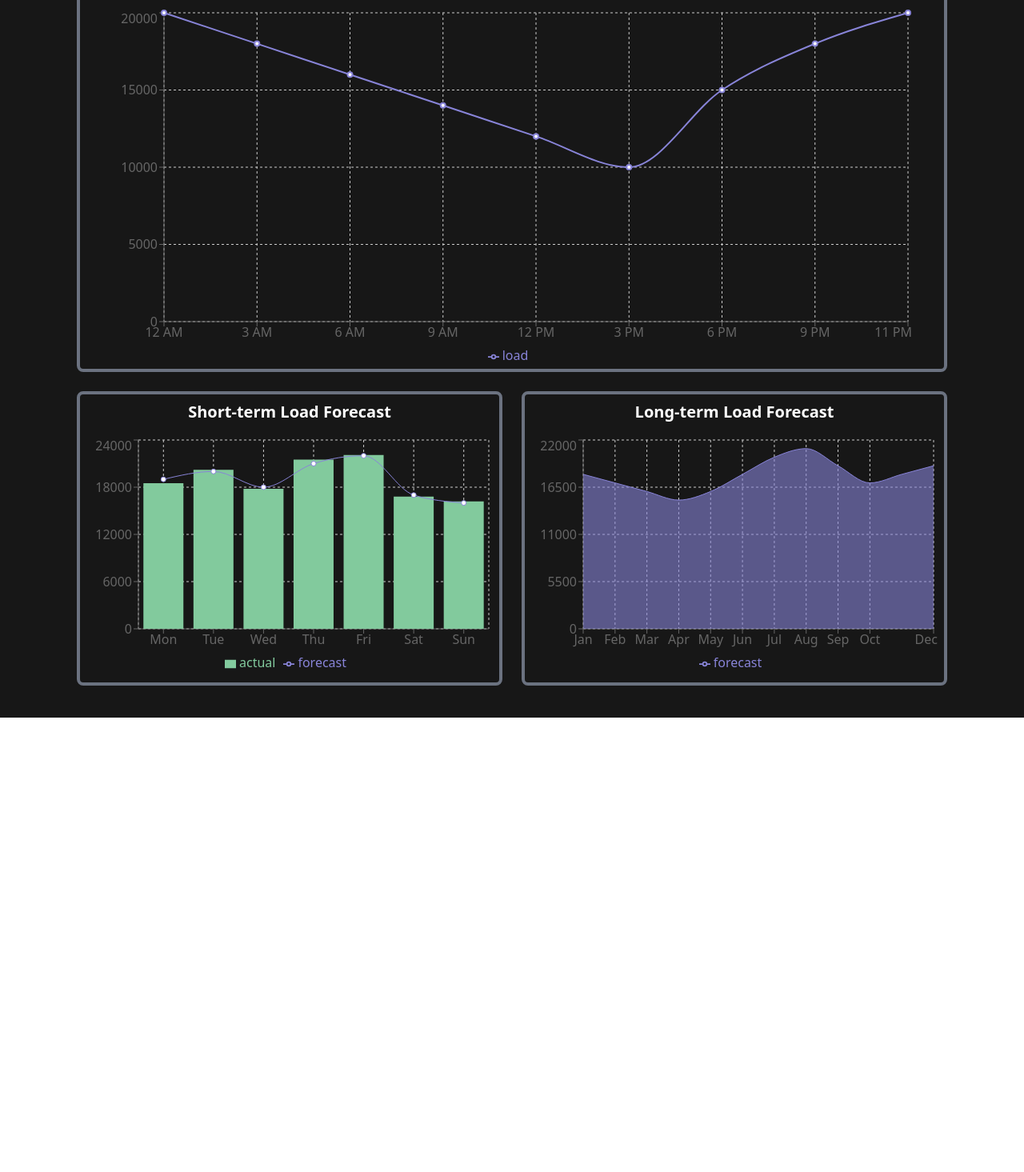
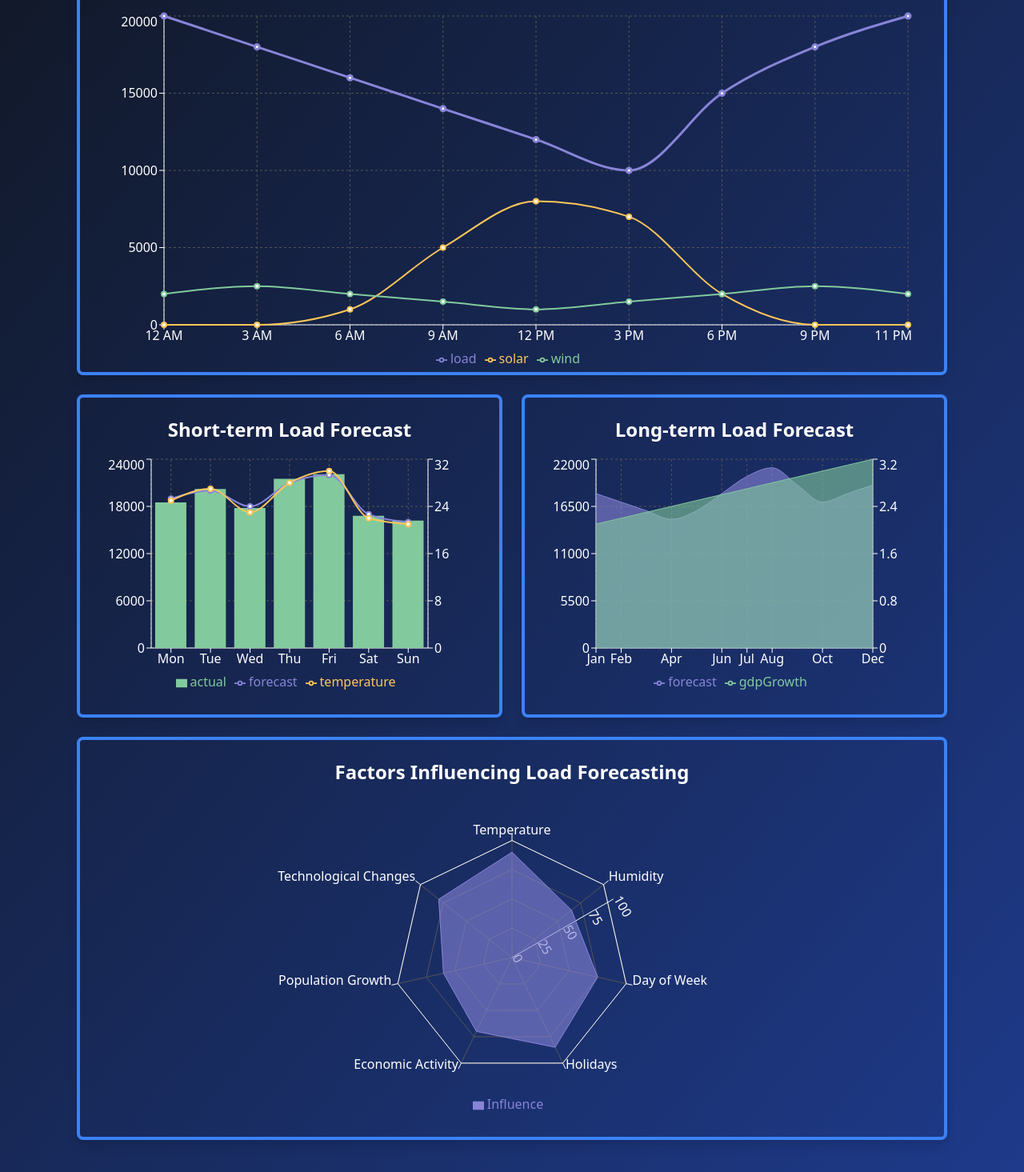
Before and after one commit to DJ-BoT07/Sih-Proto, a Next.js app: page /chart in a window 1280 px wide. Shown: the part 169-1634 px from the top of the page at 80% size. Before the commit the page ends 1066 px from the top, so only its background shows below. Built offline with nearby package versions, Linux system fonts and the light colour scheme.

Commit message:
graphs done

```diff
--- /dev/null
+++ b/app/chart/AdditionalInsightsChart.js
@@ -0,0 +1,37 @@
+import React from "react";
+import {
+  RadarChart,
+  PolarGrid,
+  PolarAngleAxis,
+  PolarRadiusAxis,
+  Radar,
+  Legend,
+  ResponsiveContainer
+} from "recharts";
+
+const factorsData = [
+  { factor: 'Temperature', influence: 90 },
+  { factor: 'Humidity', influence: 65 },
+  { factor: 'Day of Week', influence: 75 },
+  { factor: 'Holidays', influence: 85 },
+  { factor: 'Economic Activity', influence: 70 },
+  { factor: 'Population Growth', influence: 60 },
+  { factor: 'Technological Changes', influence: 80 },
+];
+
+export default function AdditionalInsightsChart() {
+  return (
+    <div className="w-full h-full">
+      <h2 className="text-center text-2xl font-bold mb-4 text-white">Factors Influencing Load Forecasting</h2>
+      <ResponsiveContainer width="100%" height={400}>
+        <RadarChart cx="50%" cy="50%" outerRadius="80%" data={factorsData}>
+          <PolarGrid stroke="#555" />
+          <PolarAngleAxis dataKey="factor" stroke="#fff" />
+          <PolarRadiusAxis angle={30} domain={[0, 100]} stroke="#fff" />
+          <Radar name="Influence" dataKey="influence" stroke="#8884d8" fill="#8884d8" fillOpacity={0.6} />
+          <Legend />
+        </RadarChart>
+      </ResponsiveContainer>
+    </div>
+  );
+}
--- a/app/chart/CurrentLoadChart.js
+++ b/app/chart/CurrentLoadChart.js
@@ -11,29 +11,31 @@ import {
 } from "recharts";
 
 const newDelhiDuckCurveData = [
-  { time: '12 AM', load: 20000 },
-  { time: '3 AM', load: 18000 },
-  { time: '6 AM', load: 16000 },
-  { time: '9 AM', load: 14000 },
-  { time: '12 PM', load: 12000 },
-  { time: '3 PM', load: 10000 },
-  { time: '6 PM', load: 15000 },
-  { time: '9 PM', load: 18000 },
-  { time: '11 PM', load: 20000 },
+  { time: '12 AM', load: 20000, solar: 0, wind: 2000 },
+  { time: '3 AM', load: 18000, solar: 0, wind: 2500 },
+  { time: '6 AM', load: 16000, solar: 1000, wind: 2000 },
+  { time: '9 AM', load: 14000, solar: 5000, wind: 1500 },
+  { time: '12 PM', load: 12000, solar: 8000, wind: 1000 },
+  { time: '3 PM', load: 10000, solar: 7000, wind: 1500 },
+  { time: '6 PM', load: 15000, solar: 2000, wind: 2000 },
+  { time: '9 PM', load: 18000, solar: 0, wind: 2500 },
+  { time: '11 PM', load: 20000, solar: 0, wind: 2000 },
 ];
 
 export default function CurrentLoadChart() {
   return (
     <div className="w-full h-full">
-      <h2 className="text-center text-xl font-bold mb-4 text-white">New Delhi Electricity Load - Duck Curve Effect</h2>
+      <h2 className="text-center text-2xl font-bold mb-4 text-white">New Delhi Electricity Load - Duck Curve Effect</h2>
       <ResponsiveContainer width="100%" height={450}>
         <LineChart data={newDelhiDuckCurveData}>
-          <CartesianGrid strokeDasharray="3 3" />
-          <XAxis dataKey="time" />
-          <YAxis />
-          <Tooltip />
+          <CartesianGrid strokeDasharray="3 3" stroke="#555" />
+          <XAxis dataKey="time" stroke="#fff" />
+          <YAxis stroke="#fff" />
+          <Tooltip contentStyle={{ backgroundColor: '#333', border: 'none' }} />
           <Legend />
-          <Line type="monotone" dataKey="load" stroke="#8884d8" strokeWidth={2} />
+          <Line type="monotone" dataKey="load" stroke="#8884d8" strokeWidth={3} />
+          <Line type="monotone" dataKey="solar" stroke="#ffc658" strokeWidth={2} />
+          <Line type="monotone" dataKey="wind" stroke="#82ca9d" strokeWidth={2} />
         </LineChart>
       </ResponsiveContainer>
     </div>
--- a/app/chart/LongTermForecastChart.js
+++ b/app/chart/LongTermForecastChart.js
@@ -11,32 +11,34 @@ import {
 } from "recharts";
 
 const longTermForecastData = [
-  { month: 'Jan', forecast: 18000 },
-  { month: 'Feb', forecast: 17000 },
-  { month: 'Mar', forecast: 16000 },
-  { month: 'Apr', forecast: 15000 },
-  { month: 'May', forecast: 16000 },
-  { month: 'Jun', forecast: 18000 },
-  { month: 'Jul', forecast: 20000 },
-  { month: 'Aug', forecast: 21000 },
-  { month: 'Sep', forecast: 19000 },
-  { month: 'Oct', forecast: 17000 },
-  { month: 'Nov', forecast: 18000 },
-  { month: 'Dec', forecast: 19000 },
+  { month: 'Jan', forecast: 18000, gdpGrowth: 2.1 },
+  { month: 'Feb', forecast: 17000, gdpGrowth: 2.2 },
+  { month: 'Mar', forecast: 16000, gdpGrowth: 2.3 },
+  { month: 'Apr', forecast: 15000, gdpGrowth: 2.4 },
+  { month: 'May', forecast: 16000, gdpGrowth: 2.5 },
+  { month: 'Jun', forecast: 18000, gdpGrowth: 2.6 },
+  { month: 'Jul', forecast: 20000, gdpGrowth: 2.7 },
+  { month: 'Aug', forecast: 21000, gdpGrowth: 2.8 },
+  { month: 'Sep', forecast: 19000, gdpGrowth: 2.9 },
+  { month: 'Oct', forecast: 17000, gdpGrowth: 3.0 },
+  { month: 'Nov', forecast: 18000, gdpGrowth: 3.1 },
+  { month: 'Dec', forecast: 19000, gdpGrowth: 3.2 },
 ];
 
 export default function LongTermForecastChart() {
   return (
     <div className="w-full h-full">
-      <h2 className="text-center text-xl font-bold mb-4 text-white">Long-term Load Forecast</h2>
+      <h2 className="text-center text-2xl font-bold mb-4 text-white">Long-term Load Forecast</h2>
       <ResponsiveContainer width="100%" height={300}>
         <AreaChart data={longTermForecastData}>
-          <CartesianGrid strokeDasharray="3 3" />
-          <XAxis dataKey="month" />
-          <YAxis />
-          <Tooltip />
+          <CartesianGrid strokeDasharray="3 3" stroke="#555" />
+          <XAxis dataKey="month" stroke="#fff" />
+          <YAxis yAxisId="left" stroke="#fff" />
+          <YAxis yAxisId="right" orientation="right" stroke="#fff" />
+          <Tooltip contentStyle={{ backgroundColor: '#333', border: 'none' }} />
           <Legend />
-          <Area type="monotone" dataKey="forecast" stroke="#8884d8" fill="#8884d8" />
+          <Area type="monotone" dataKey="forecast" stroke="#8884d8" fill="#8884d8" yAxisId="left" />
+          <Area type="monotone" dataKey="gdpGrowth" stroke="#82ca9d" fill="#82ca9d" yAxisId="right" />
         </AreaChart>
       </ResponsiveContainer>
     </div>
--- a/app/chart/ShortTermForecastChart.js
+++ b/app/chart/ShortTermForecastChart.js
@@ -12,28 +12,30 @@ import {
 } from "recharts";
 
 const shortTermForecastData = [
-  { day: 'Mon', forecast: 19000, actual: 18500 },
-  { day: 'Tue', forecast: 20000, actual: 20200 },
-  { day: 'Wed', forecast: 18000, actual: 17800 },
-  { day: 'Thu', forecast: 21000, actual: 21500 },
-  { day: 'Fri', forecast: 22000, actual: 22100 },
-  { day: 'Sat', forecast: 17000, actual: 16800 },
-  { day: 'Sun', forecast: 16000, actual: 16200 },
+  { day: 'Mon', forecast: 19000, actual: 18500, temperature: 25 },
+  { day: 'Tue', forecast: 20000, actual: 20200, temperature: 27 },
+  { day: 'Wed', forecast: 18000, actual: 17800, temperature: 23 },
+  { day: 'Thu', forecast: 21000, actual: 21500, temperature: 28 },
+  { day: 'Fri', forecast: 22000, actual: 22100, temperature: 30 },
+  { day: 'Sat', forecast: 17000, actual: 16800, temperature: 22 },
+  { day: 'Sun', forecast: 16000, actual: 16200, temperature: 21 },
 ];
 
 export default function ShortTermForecastChart() {
   return (
     <div className="w-full h-full">
-      <h2 className="text-center text-xl font-bold mb-4 text-white">Short-term Load Forecast</h2>
+      <h2 className="text-center text-2xl font-bold mb-4 text-white">Short-term Load Forecast</h2>
       <ResponsiveContainer width="100%" height={300}>
         <ComposedChart data={shortTermForecastData}>
-          <CartesianGrid strokeDasharray="3 3" />
-          <XAxis dataKey="day" />
-          <YAxis />
-          <Tooltip />
+          <CartesianGrid strokeDasharray="3 3" stroke="#555" />
+          <XAxis dataKey="day" stroke="#fff" />
+          <YAxis yAxisId="left" stroke="#fff" />
+          <YAxis yAxisId="right" orientation="right" stroke="#fff" />
+          <Tooltip contentStyle={{ backgroundColor: '#333', border: 'none' }} />
           <Legend />
-          <Bar dataKey="actual" fill="#82ca9d" />
-          <Line type="monotone" dataKey="forecast" stroke="#8884d8" />
+          <Bar dataKey="actual" fill="#82ca9d" yAxisId="left" />
+          <Line type="monotone" dataKey="forecast" stroke="#8884d8" strokeWidth={2} yAxisId="left" />
+          <Line type="monotone" dataKey="temperature" stroke="#ffc658" strokeWidth={2} yAxisId="right" />
         </ComposedChart>
       </ResponsiveContainer>
     </div>
--- a/app/chart/page.js
+++ b/app/chart/page.js
@@ -6,18 +6,22 @@ import dynamic from 'next/dynamic';
 const CurrentLoadChart = dynamic(() => import('./CurrentLoadChart'), { ssr: false });
 const ShortTermForecastChart = dynamic(() => import('./ShortTermForecastChart'), { ssr: false });
 const LongTermForecastChart = dynamic(() => import('./LongTermForecastChart'), { ssr: false });
+const AdditionalInsightsChart = dynamic(() => import('./AdditionalInsightsChart'), { ssr: false });
 
 export default function Chart() {
   return (
-    <div className="grid grid-cols-2 gap-6 p-10 bg-neutral-900 px-24">
-      <div className="col-span-2 border-4 border-gray-500 rounded-lg px-10">
+    <div className="grid grid-cols-2 gap-6 p-10 bg-gradient-to-br from-gray-900 to-blue-900 px-24">
+      <div className="col-span-2 border-4 border-blue-500 rounded-lg px-10 shadow-lg">
         <CurrentLoadChart />
       </div>
-      <div className="border-4 border-gray-500 rounded-lg p-2">
+      <div className="border-4 border-blue-500 rounded-lg p-6 shadow-lg">
         <ShortTermForecastChart />
       </div>
-      <div className="border-4 border-gray-500 rounded-lg p-2">
+      <div className="border-4 border-blue-500 rounded-lg p-6 shadow-lg">
         <LongTermForecastChart />
+      </div>
+      <div className="col-span-2 border-4 border-blue-500 rounded-lg p-6 shadow-lg">
+        <AdditionalInsightsChart />
       </div>
     </div>
   );
```
